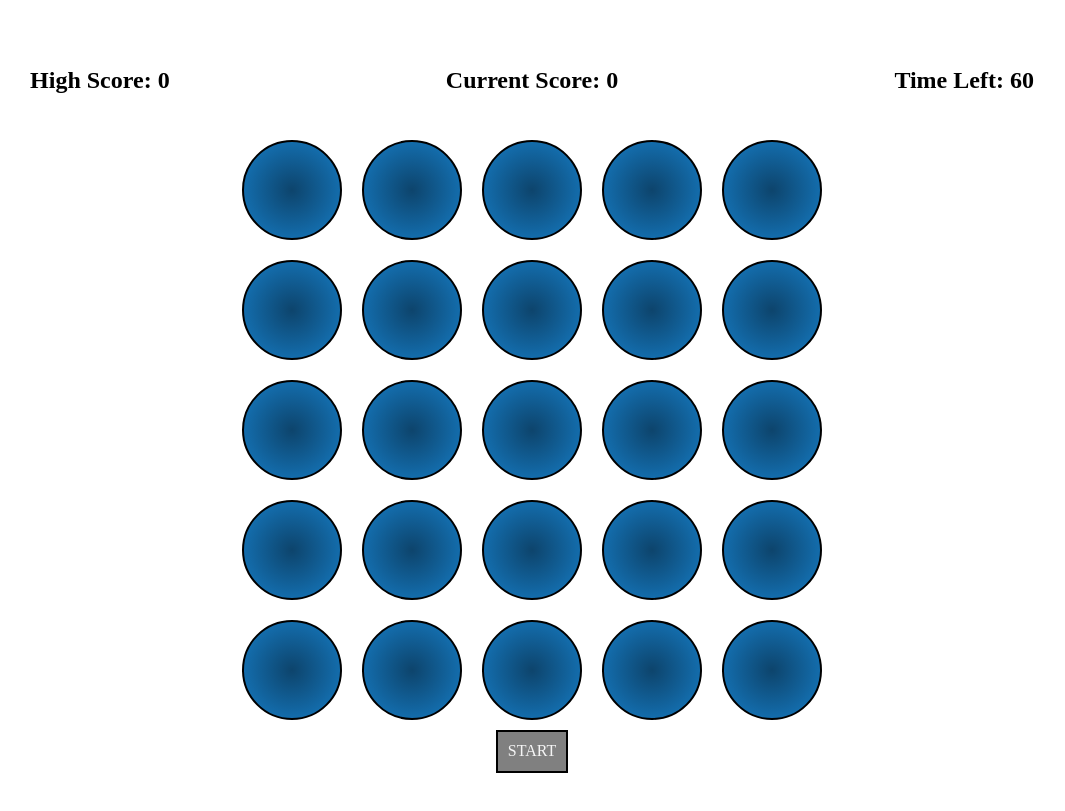
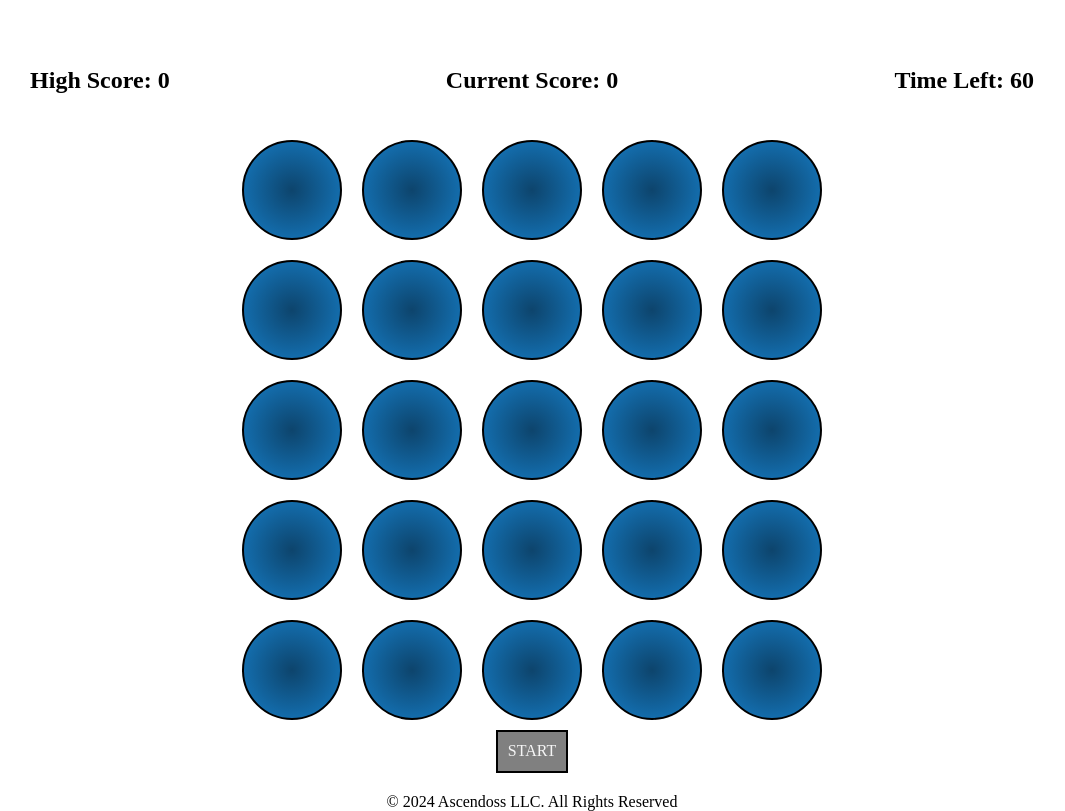
Before and after one commit to aidan-diaz/memoryGame, a plain HTML site: page index.html in a window 1280 px wide. Shown: the part 91-902 px from the top of the page, without its empty margins (108-1173 px from the left). Before the commit the page ends 864 px from the top, so only its background shows below. Drawn offline with Linux system fonts and the light colour scheme.

Commit message:
added copyright to HTML

```diff
--- a/css/style.css
+++ b/css/style.css
@@ -16,7 +16,7 @@
   margin: 0;
   padding: 0;
 }
-.game, .gameContainer, .scoreBoard, div, .goodButton {
+.game, .gameContainer, .scoreBoard, div, .goodButton, footer {
   display: flex;
   flex-flow: wrap;
   justify-content: space-around;
@@ -34,13 +34,7 @@ h1 {
   width: 100%;
   text-align: center;
 }
-/* .sec {
-  display: block;
-  font-size: 20px;
-  font-weight: bold;
-  align-self: center;
 
-} */
 div {
   justify-content: center;
   align-items: center;
@@ -71,6 +65,11 @@ button:hover {
   cursor: pointer;
   box-shadow: 2px 2px 2px red;
 }
+
+footer {
+  margin-top: 20px;
+}
+
 /* Define the flip animation */
 @keyframes flip {
   from {
--- a/index.html
+++ b/index.html
@@ -56,7 +56,9 @@
 			  <button type="button" id="startGame">START</button>
 			</section>
 		  </main>
-
+		  <footer>
+			<span>&copy; 2024 Ascendoss LLC. All Rights Reserved</span>
+		  </footer>
 		<script type="text/javascript" src="js/main.js"></script>
 	</body>
 </html>
```
